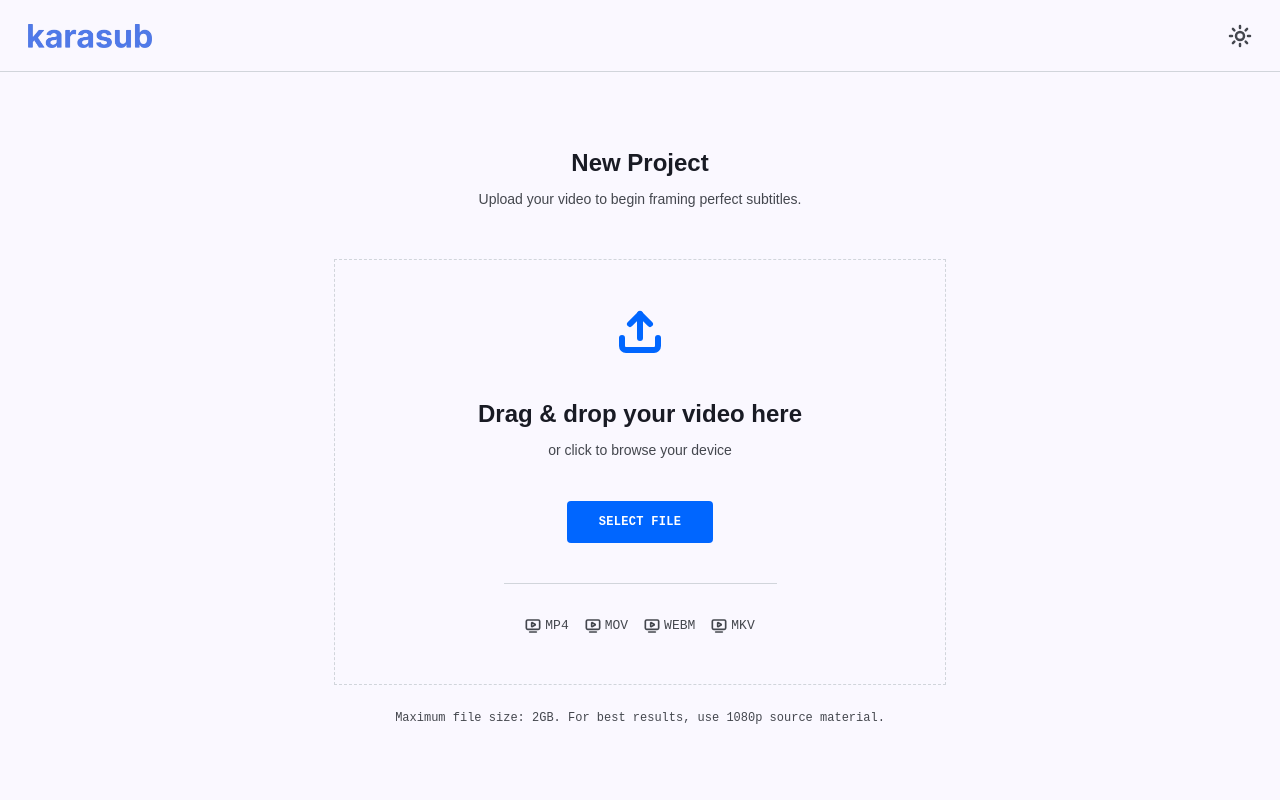
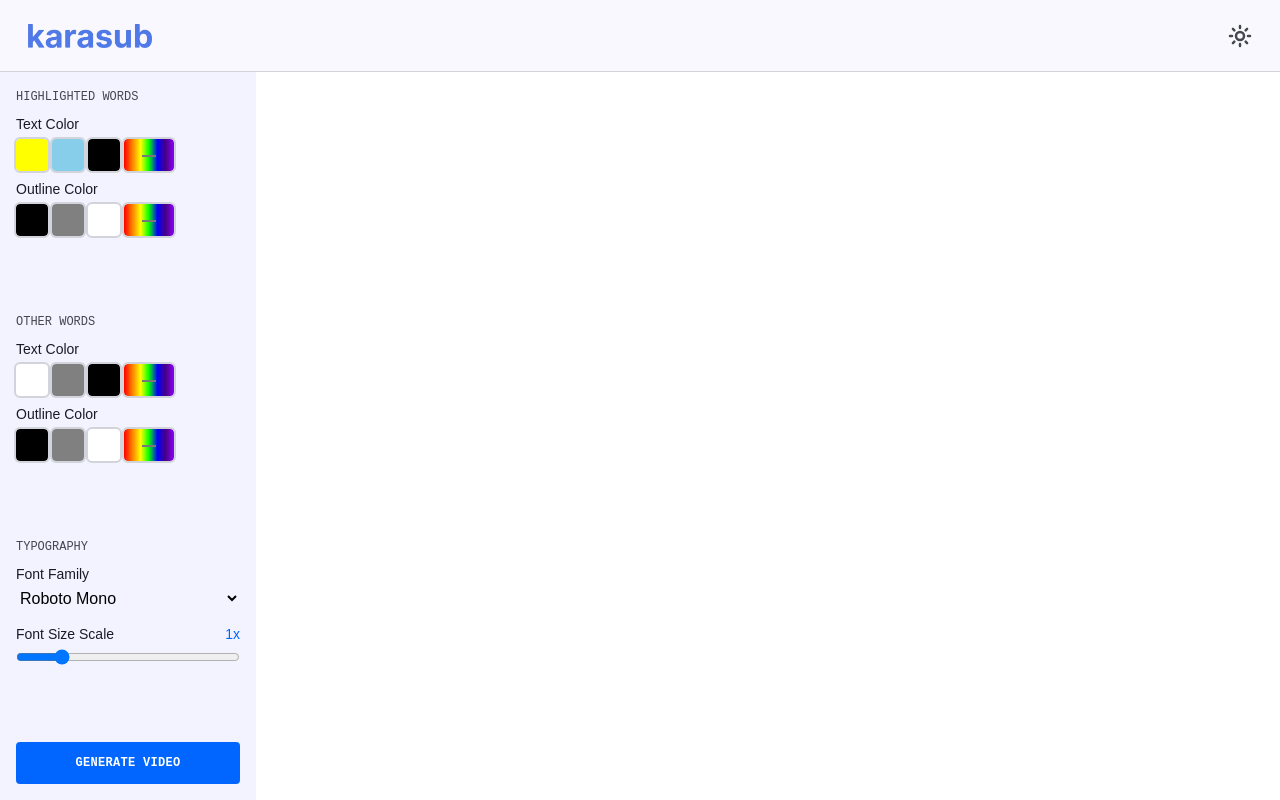
Before and after one commit to nvn0x33/karasub-web, a React (Vite) app in the folder client/: page / in a window 1280 px wide. Built offline with nearby package versions, Linux system fonts and the light colour scheme.

Commit message:
feat: add color picker input button

```diff
--- a/client/src/App.tsx
+++ b/client/src/App.tsx
@@ -23,9 +23,9 @@ function App() {
             <Header />
             <PageContext value={changePage}>
                 <main className="outline outline-outline flex flex-col flex-1">
-                    {pages[pageIndex] === "upload" && <UploadScreen />}
-                    {pages[pageIndex] === "config" && <SubtitleConfig />}
-                    {/* <SubtitleConfig /> */}
+                    {/* {pages[pageIndex] === "upload" && <UploadScreen />}
+                    {pages[pageIndex] === "config" && <SubtitleConfig />} */}
+                    <SubtitleConfig />
                 </main>
             </PageContext>
         </div>
--- /dev/null
+++ b/client/src/components/ColorInputButton.tsx
@@ -0,0 +1,40 @@
+import { useState } from "react";
+
+export default function ColorInputButton({
+    rowID,
+    setSelectedColorID,
+    selectedColorID,
+    setConfigColor,
+}: {
+    rowID: string;
+    setSelectedColorID;
+    selectedColorID: string;
+    setConfigColor;
+}) {
+    const [pickedColor, setPickedColor] = useState<string | null>(null);
+    const id: string = `${rowID}-input`;
+
+    const handleChange = (e) => {
+        setSelectedColorID(e.target.id);
+        setPickedColor(e.currentTarget.value);
+        setConfigColor(e.currentTarget.value);
+    };
+    return (
+        <input
+            id={id}
+            className={`${
+                pickedColor === null
+                    ? "bg-[linear-gradient(to_right,#ff0000,#ff7f00,#ffff00,#00ff00,#0000ff,#4b0082,#8b00ff)] p-4"
+                    : ""
+            }
+            rounded  outline-2 outline-outline ${
+                selectedColorID === id ? "outline-primary" : ""
+            }`}
+            type="color"
+            name="pickcolor"
+            onChange={handleChange}
+            value={pickedColor}
+            aria-label="Pick your favorite color"
+        />
+    );
+}
--- a/client/src/components/ColorRow.tsx
+++ b/client/src/components/ColorRow.tsx
@@ -1,6 +1,8 @@
 import type { colorConfigMap } from "../types/colorConfigMap";
 import type { subtitleConfig } from "../types/subtitleConfig";
 import ColorButton from "./ColorButton";
+import ColorInputButton from "./ColorInputButton";
+
 import { useEffect, useState } from "react";
 
 const keyMap: colorConfigMap = {
@@ -37,6 +39,12 @@ export default function ColorRow({ id, text, colors, setConfig }) {
                         setColor={setConfigColor}
                     />
                 ))}
+                <ColorInputButton
+                    rowID={id}
+                    setSelectedColorID={setSelectedColorID}
+                    selectedColorID={selectedColorID}
+                    setColor={setConfigColor}
+                />
             </div>
         </div>
     );
```
